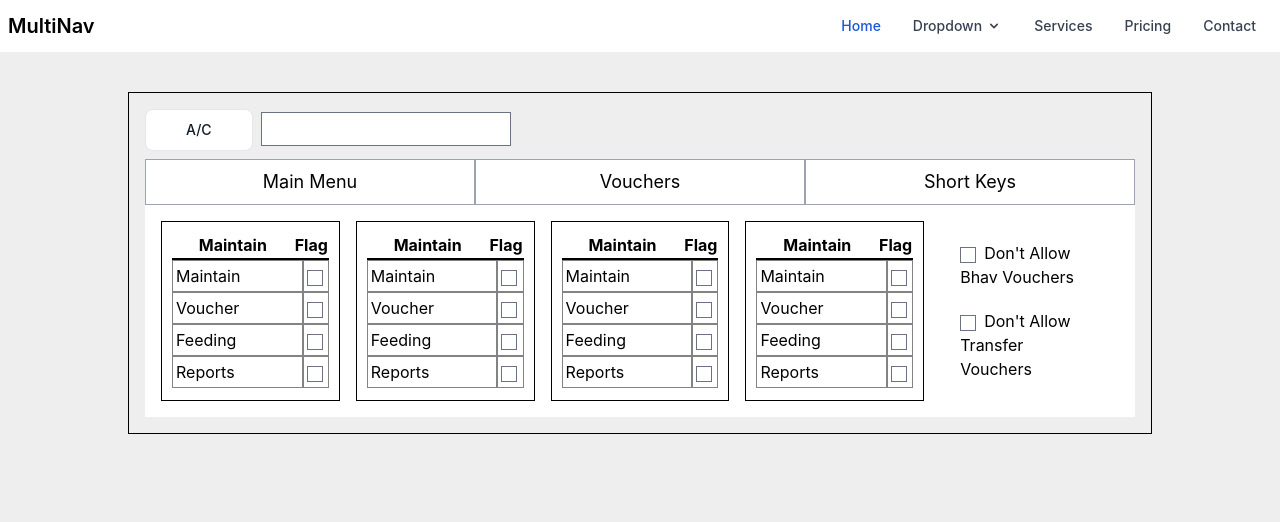
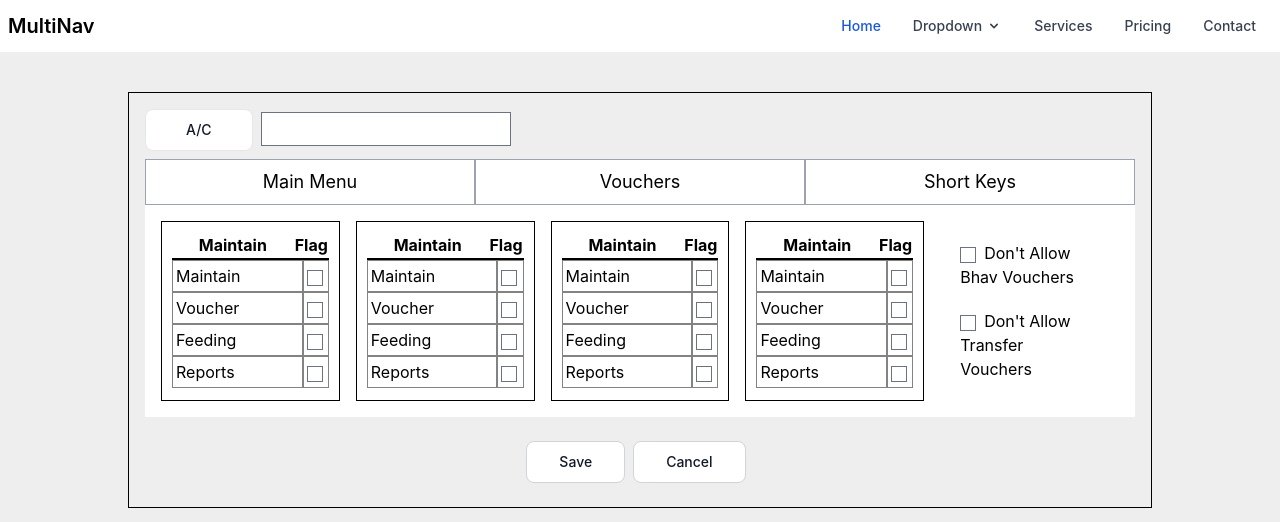
Before and after one commit to DevRefaul/threeLevelNavWithSimpleExcelSheet, a React (Create React App) app: page / in a window 1280 px wide. Shown: the top 522 px of the page. Built offline with nearby package versions, Linux system fonts and the light colour scheme.

Commit message:
created bottom buttons

```diff
--- a/src/Components/Sheet.jsx
+++ b/src/Components/Sheet.jsx
@@ -161,6 +161,15 @@ const Sheet = () => {
                 </div>
               </div>
             </table>
+
+            <div className="mt-6 flex justify-center">
+              <button className="px-8 py-2.5 text-gray-900 bg-white border border-gray-300 focus:outline-none hover:bg-gray-100 focus:ring-4 focus:ring-gray-200 font-medium rounded-lg text-sm  mr-2 mb-2 dark:bg-gray-800 dark:text-white dark:border-gray-600 dark:hover:bg-gray-700 dark:hover:border-gray-600 dark:focus:ring-gray-700">
+                Save
+              </button>
+              <button className="px-8 py-2.5 text-gray-900 bg-white border border-gray-300 focus:outline-none hover:bg-gray-100 focus:ring-4 focus:ring-gray-200 font-medium rounded-lg text-sm  mr-2 mb-2 dark:bg-gray-800 dark:text-white dark:border-gray-600 dark:hover:bg-gray-700 dark:hover:border-gray-600 dark:focus:ring-gray-700">
+                Cancel
+              </button>
+            </div>
           </div>
         </div>
       </div>
```
